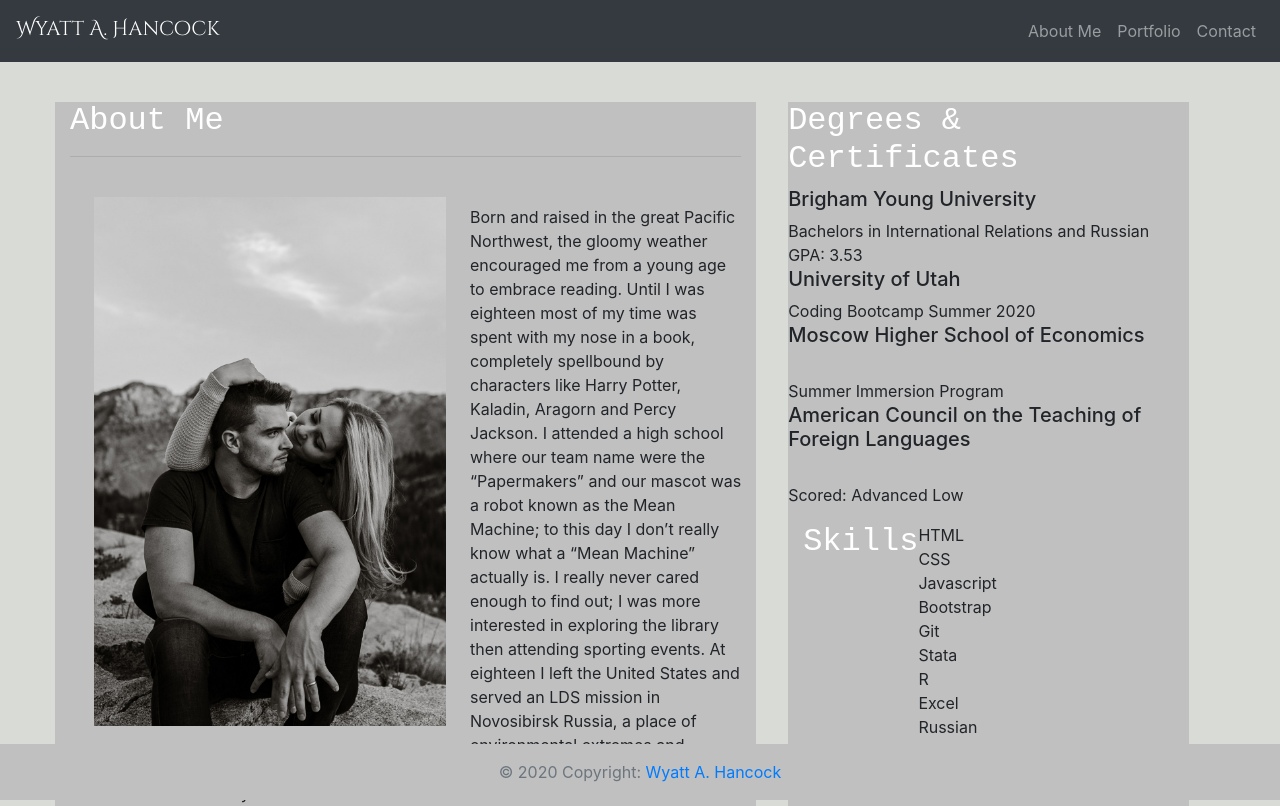
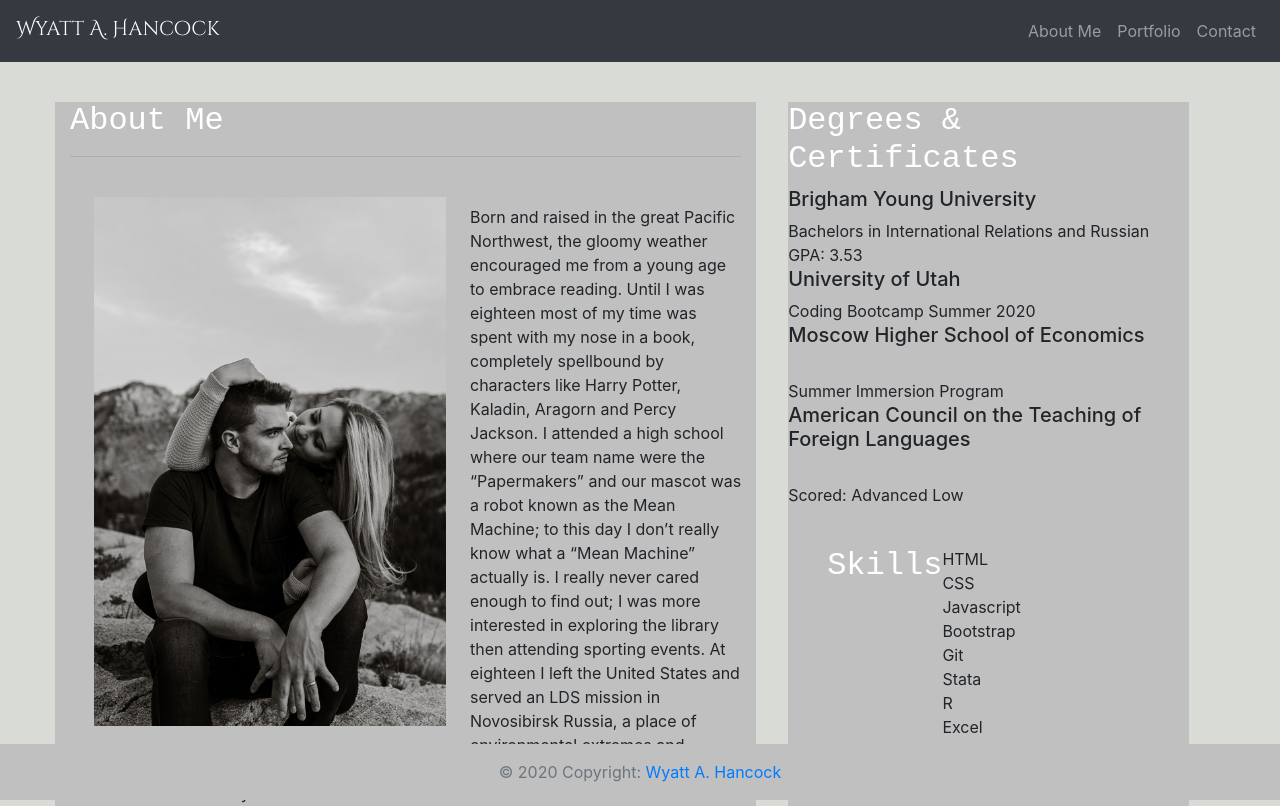
Before and after one commit to corvus-cyber/Portfolio_Assign2, a plain HTML site: page index.html in a window 1280 px wide. Shown: the top 806 px of the page. Drawn offline with nearby package versions, Linux system fonts and the light colour scheme.

Commit message:
fixed formatting for the skills section of the index page

```diff
--- a/index.html
+++ b/index.html
@@ -77,7 +77,7 @@
                             <li><br>Scored: Advanced Low</li>
                     </ul>
                 </div>
-                <div class="row m-auto">
+                <div class="row p-4 m-auto">
                     <!--Abilities section-->
                     <h2>Skills</h2>
                     <ul>
```
